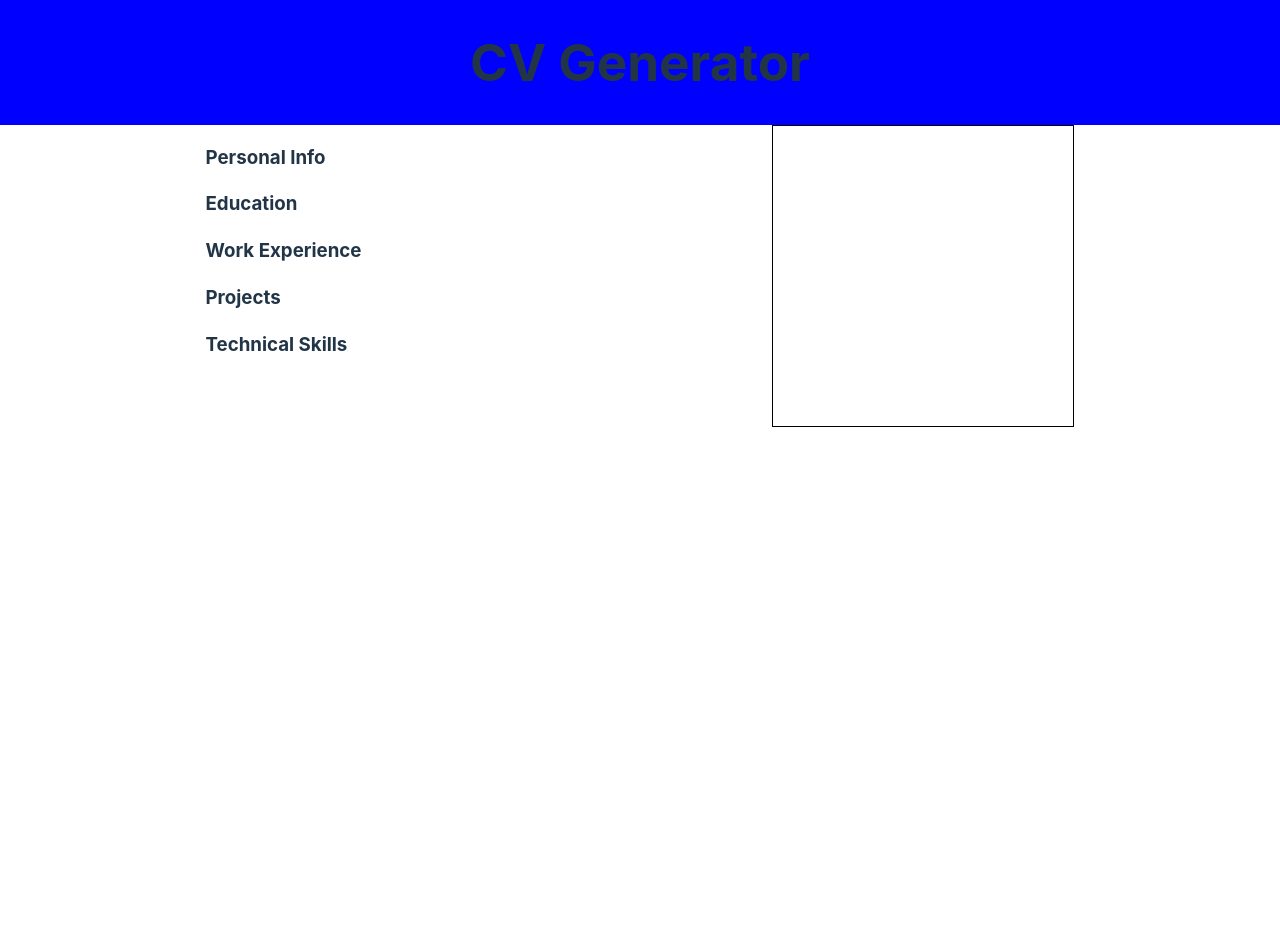
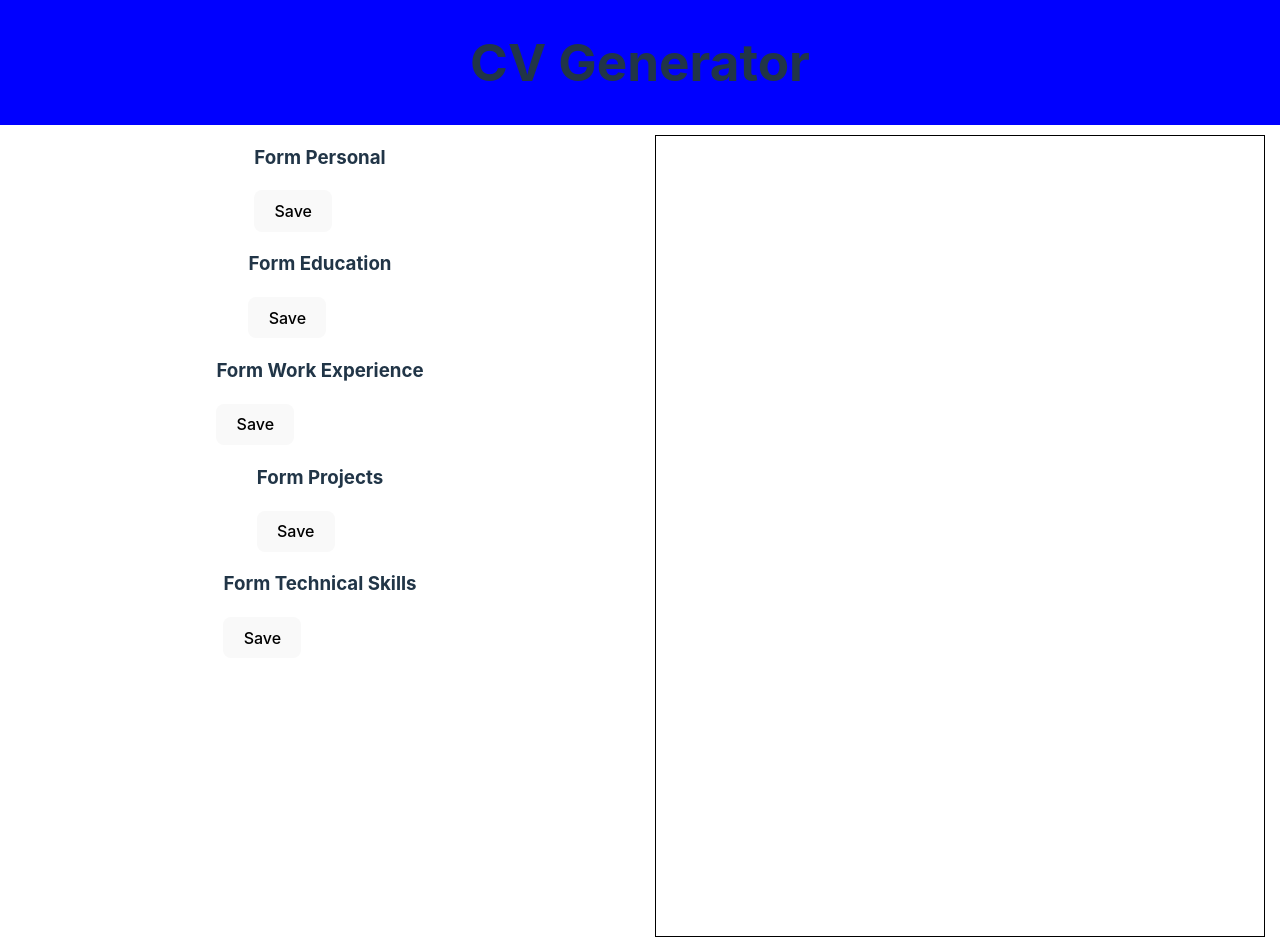
Before and after one commit to nmufson/cv-app, a React (Vite) app: page / in a window 1280 px wide. Before the commit the page ends 800 px from the top, so only its background shows below. Built offline with nearby package versions, Linux system fonts and the light colour scheme.

Commit message:
improve component structure

```diff
--- a/src/components/InputArea/InputArea.jsx
+++ /dev/null
@@ -1,134 +0,0 @@
-import React from 'react';
-import { useState } from 'react';
-
-export const InputArea = () => {
-  const [openIndex, setOpenIndex] = useState(null);
-
-  const toggleOpen = (index) => {
-    setOpenIndex(openIndex === index ? null : index);
-  };
-
-  const personalInputs = {
-    //string user for single line input
-    Name: { type: 'text', required: true, maxLength: 50 },
-    Email: { type: 'email', required: true, maxLength: 50 },
-    'Phone Number': { type: 'tel', required: false },
-    //text type used for multiline text input
-    Address: { type: 'text', required: false, maxLength: 200 },
-  };
-  const eductationInputs = {
-    'School Name': { type: 'text', required: true, maxLength: 50 },
-    Degree: { type: 'text', required: true },
-    Location: { type: 'text', required: true, maxLength: 50 },
-    'Start Date': { type: 'date', required: true },
-    'End Date': { type: 'date', required: false },
-    Major: { type: 'text', required: true, maxLength: 50 },
-    Minor: { type: 'text', required: false },
-    GPA: { type: 'number', required: true, step: '0.01', min: '0', max: '4.0' },
-  };
-
-  const workExperienceInputs = {
-    'Company Name': { type: 'text', required: true, maxLength: 50 },
-    Location: { type: 'text', required: true, maxLength: 150 },
-    Description: { type: 'text', required: false },
-    'Start Date': { type: 'date', required: true },
-    'End Date': { type: 'date', required: false },
-  };
-
-  const projectInputs = {
-    'Project Name': { type: 'text', required: true, maxLength: 50 },
-    Description: { type: 'text', required: true, maxLength: 150 },
-  };
-
-  const technicalSkillsInputs = {
-    Languages: { type: 'text', required: true, maxLength: 100 },
-    'Frameworks and Libraries': {
-      type: 'text',
-      required: true,
-      maxLength: 100,
-    },
-    Tools: { type: 'text', required: true, maxLength: 50 },
-  };
-
-  return (
-    <div>
-      <SectionComponent
-        title="Personal Info"
-        isOpen={openIndex === 0}
-        onClick={() => toggleOpen(0)}
-        fullForm={personalInputs}
-      />
-      <SectionComponent
-        title="Education"
-        isOpen={openIndex === 1}
-        onClick={() => toggleOpen(1)}
-        fullForm={eductationInputs}
-      />
-      <SectionComponent
-        title="Work Experience"
-        isOpen={openIndex === 2}
-        onClick={() => toggleOpen(2)}
-        fullForm={workExperienceInputs}
-      />
-      <SectionComponent
-        title="Projects"
-        isOpen={openIndex === 3}
-        onClick={() => toggleOpen(3)}
-        fullForm={projectInputs}
-      />
-      <SectionComponent
-        title="Technical Skills"
-        isOpen={openIndex === 4}
-        onClick={() => toggleOpen(4)}
-        fullForm={technicalSkillsInputs}
-      />
-    </div>
-  );
-};
-
-const SectionComponent = ({ title, isOpen, onClick, fullForm }) => {
-  let openContent = null;
-
-  const keys = Object.keys(fullForm);
-
-  if (isOpen) {
-    openContent = keys.map((key) => (
-      <InputComponent
-        key={key}
-        fieldName={key}
-        type={key.type}
-        required={key.required}
-        maxLength={key.maxLength || null}
-      ></InputComponent>
-    ));
-  }
-
-  return (
-    <div>
-      <h3 onClick={onClick}>{title}</h3>
-      {openContent}
-    </div>
-  );
-};
-
-export const InputComponent = ({ fieldName, type, required, maxLength }) => {
-  const [inputValue, setInputValue] = useState('');
-
-  const handleChange = (event) => {
-    setInputValue(event.target.value);
-  };
-
-  return (
-    <div key={fieldName}>
-      <label>{fieldName}:</label>
-      <input
-        id={fieldName}
-        type={type}
-        required={required}
-        maxLength={maxLength}
-        value={inputValue}
-        onChange={handleChange}
-      />
-    </div>
-  );
-};
--- /dev/null
+++ b/src/components/Main/InputArea/FormComponent/FormComponent.jsx
@@ -0,0 +1,40 @@
+import React from 'react';
+import { useState } from 'react';
+import styles from './styles.module.css';
+
+export const FormComponent = ({
+  inputConfig,
+  formValues,
+  handleChange,
+  isOpen,
+}) => {
+  let openContent = null;
+
+  const inputNames = Object.keys(inputConfig);
+
+  if (isOpen) {
+    openContent = inputNames.map((inputName) => (
+      <div key={inputName}>
+        <label>{inputName}</label>
+        <input
+          type={inputConfig[inputName].type}
+          name={inputName}
+          value={formValues[inputName] || ''}
+          onChange={handleChange}
+          required={inputConfig[inputName].required}
+          maxLength={inputConfig[inputName].maxLength}
+          step={inputConfig[inputName].step}
+          min={inputConfig[inputName].min}
+          max={inputConfig[inputName].max}
+        />
+      </div>
+    ));
+  }
+
+  return (
+    <form>
+      {openContent}
+      <button type="submit">Save</button>
+    </form>
+  );
+};
--- /dev/null
+++ b/src/components/Main/InputArea/InputArea.jsx
@@ -0,0 +1,29 @@
+import React from 'react';
+import { useState } from 'react';
+import styles from './styles.module.css';
+import { FormComponent } from './FormComponent/FormComponent';
+
+export const InputArea = ({ formConfigs, formValues, handleChange }) => {
+  const [openIndex, setOpenIndex] = useState(null);
+
+  const toggleOpen = (index) => {
+    setOpenIndex(openIndex === index ? null : index);
+  };
+
+  return (
+    <div className={styles['input-area-container']}>
+      {formConfigs.map((formConfig) => (
+        <div key={formConfig.id}>
+          <h3>Form {formConfig.title}</h3>
+          <FormComponent
+            isOpen={openIndex === 0}
+            onClick={() => toggleOpen(0)}
+            inputConfig={formConfig.inputs}
+            formValues={formValues[formConfig.id]}
+            handleChange={(e) => handleChange(e)}
+          />
+        </div>
+      ))}
+    </div>
+  );
+};
--- /dev/null
+++ b/src/components/Main/InputArea/styles.module.css
@@ -0,0 +1,6 @@
+.input-area-container {
+  min-width: 50%;
+  display: flex;
+  flex-direction: column;
+  align-items: center;
+}
--- /dev/null
+++ b/src/components/Main/Resume/Resume.jsx
@@ -0,0 +1,15 @@
+import styles from './styles.module.css';
+
+export const Resume = () => {
+  return (
+    <div className={styles['resume-container']}>
+      <div className={styles['resume']}>
+        <div className="personal"></div>
+        <div className="eudcation"></div>
+        <div className="employment"></div>
+        <div className="projects"></div>
+        <div className="skills"></div>
+      </div>
+    </div>
+  );
+};
--- /dev/null
+++ b/src/components/Main/Resume/styles.module.css
@@ -0,0 +1,11 @@
+.resume-container {
+  min-width: 50%;
+  min-height: 800px;
+}
+
+.resume {
+  border: 1px black solid;
+  min-width: 50%;
+  min-height: 800px;
+  margin: 10px 15px;
+}
--- a/src/components/Main/main.jsx
+++ b/src/components/Main/main.jsx
@@ -1,8 +1,9 @@
 import React from 'react';
 import ReactDOM from 'react-dom/client';
 import { App } from '../../App.jsx';
-import { InputArea } from '../InputArea/InputArea.jsx';
-import { Resume } from '../Resume/Resume.jsx';
+import { InputArea } from './InputArea/InputArea.jsx';
+import { Resume } from './Resume/Resume.jsx';
+import { useState } from 'react';
 import '../../index.css';
 import styles from './styles.module.css';
 
@@ -12,13 +13,106 @@ ReactDOM.createRoot(document.getElementById('root')).render(
   </React.StrictMode>
 );
 
+//main needs to control the state of the updated info
+//to communicate betweem input and resume areas
 export function Main() {
+  const formConfigs = [
+    {
+      id: 'personalInputs',
+      title: 'Personal',
+      inputs: {
+        Name: { type: 'text', required: true, maxLength: 50 },
+        Email: { type: 'email', required: true, maxLength: 50 },
+        'Phone Number': { type: 'tel', required: false },
+        Address: { type: 'text', required: false, maxLength: 200 },
+      },
+    },
+    {
+      id: 'educationInputs',
+      title: 'Education',
+      inputs: {
+        'School Name': { type: 'text', required: true, maxLength: 50 },
+        Degree: { type: 'text', required: true },
+        Location: { type: 'text', required: true, maxLength: 50 },
+        'Start Date': { type: 'date', required: true },
+        'End Date': { type: 'date', required: false },
+        Major: { type: 'text', required: true, maxLength: 50 },
+        Minor: { type: 'text', required: false },
+        GPA: {
+          type: 'number',
+          required: true,
+          step: '0.01',
+          min: '0',
+          max: '4.0',
+        },
+      },
+    },
+    {
+      id: 'workExperienceInputs',
+      title: 'Work Experience',
+      inputs: {
+        'Company Name': { type: 'text', required: true, maxLength: 50 },
+        Location: { type: 'text', required: true, maxLength: 150 },
+        Description: { type: 'text', required: false },
+        'Start Date': { type: 'date', required: true },
+        'End Date': { type: 'date', required: false },
+      },
+    },
+    {
+      id: 'projectInputs',
+      title: 'Projects',
+      inputs: {
+        'Project Name': { type: 'text', required: true, maxLength: 50 },
+        Description: { type: 'text', required: true, maxLength: 150 },
+      },
+    },
+    {
+      id: 'technicalSkillsInputs',
+      title: 'Technical Skills',
+      inputs: {
+        Languages: { type: 'text', required: true, maxLength: 100 },
+        'Frameworks and Libraries': {
+          type: 'text',
+          required: true,
+          maxLength: 100,
+        },
+        Tools: { type: 'text', required: true, maxLength: 50 },
+      },
+    },
+  ];
+
+  const [formValues, setFormValues] = useState({
+    personalInputs: {},
+    educationInputs: {},
+    workExperienceInputs: {},
+    projectInputs: {},
+    technicalSkillsInputs: {},
+  });
+
+  const handleChange = (formId, e) => {
+    const { name, value } = e.target;
+    setFormValues({
+      //creates a shallow copy of form values
+      ...formValues,
+      [formId]: {
+        //creates shallow copy of whichever section of formValues
+        //we are updating
+        //updates state in an immutable manner, ensuring rest of state
+        //remains unchanged
+        ...formValues[formId],
+        [name]: value,
+      },
+    });
+  };
+
   return (
     <main className={styles['main']}>
-      <InputArea></InputArea>
-      <div>
-        <Resume></Resume>
-      </div>
+      <InputArea
+        formConfigs={formConfigs}
+        formValues={formValues}
+        handleChange={(e) => handleChange(formConfigs.id, e)}
+      ></InputArea>
+      <Resume></Resume>
     </main>
   );
 }
--- a/src/components/Resume/Resume.jsx
+++ /dev/null
@@ -1,13 +0,0 @@
-import styles from './styles.module.css';
-
-export const Resume = () => {
-  return (
-    <div className={styles['resume-container']}>
-      <div className="personal"></div>
-      <div className="eudcation"></div>
-      <div className="employment"></div>
-      <div className="projects"></div>
-      <div className="skills"></div>
-    </div>
-  );
-};
--- a/src/components/Resume/styles.module.css
+++ /dev/null
@@ -1,5 +0,0 @@
-.resume-container {
-  border: 1px black solid;
-  min-width: 300px;
-  min-height: 300px;
-}
```
Also changed, not shown: src/components/Main/InputArea/FormComponent/styles.module.css (added).
